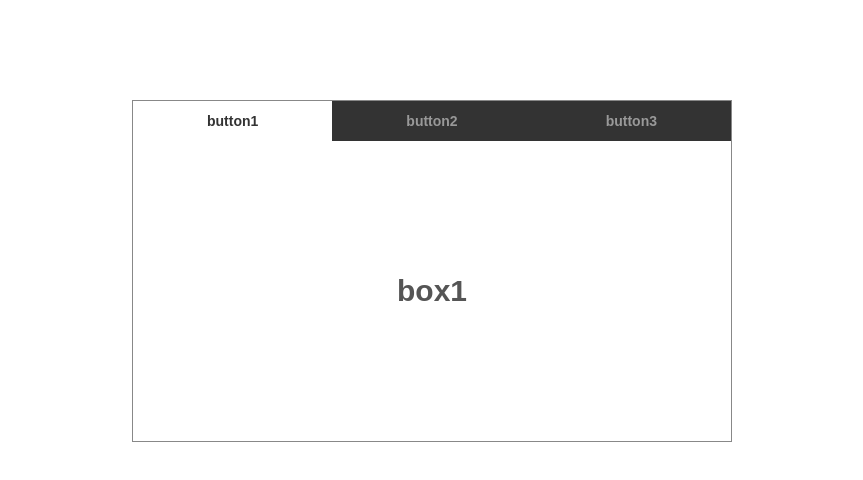
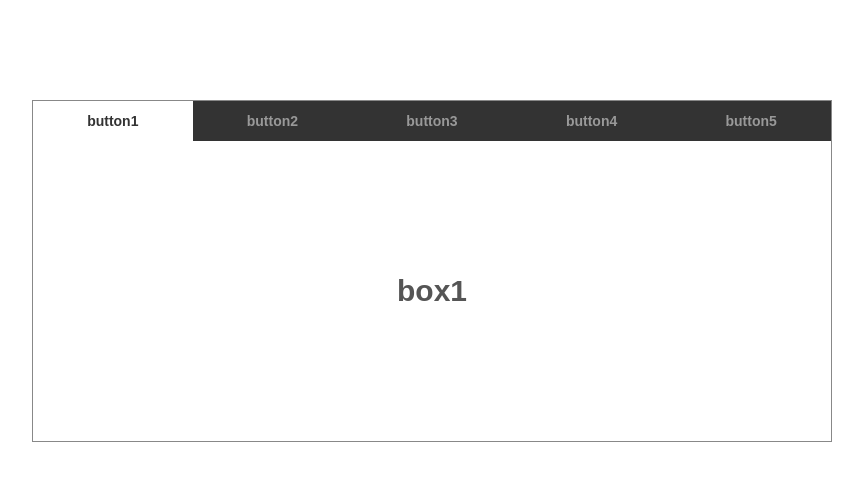
Before and after one commit to chojeongeun/study, a plain HTML site: page index.html in a window 1280 px wide. Shown: the whole page, without its empty margins (208-1071 px from the left). Drawn offline with Linux system fonts and the light colour scheme.

Commit message:
탭메뉴 버튼 5개로 변경

```diff
--- a/index.html
+++ b/index.html
@@ -15,12 +15,16 @@
       <li class="on">button1</li>
       <li>button2</li>
       <li>button3</li>
+      <li>button4</li>
+      <li>button5</li>
     </ul>
 
     <section>
       <article class="on">box1</article>
       <article>box2</article>
       <article>box3</article>
+      <article>box4</article>
+      <article>box5</article>
     </section>
   </div>
 </body>
--- a/scss/style.scss
+++ b/scss/style.scss
@@ -1,7 +1,7 @@
 @import 'reset';
 
 #tab {
-	width: 600px;
+	width: 800px;
 	border: 1px solid #888;
 	margin: 100px auto;
 
@@ -13,7 +13,7 @@
 			clear: both;
 		}
 		li {
-			width: calc(100% / 3);
+			width: calc(100% / 5);
 			height: 40px;
 			font: bold 14px/40px 'arial';
 			color: #999;
```
Also changed, not shown: css/style.css.
